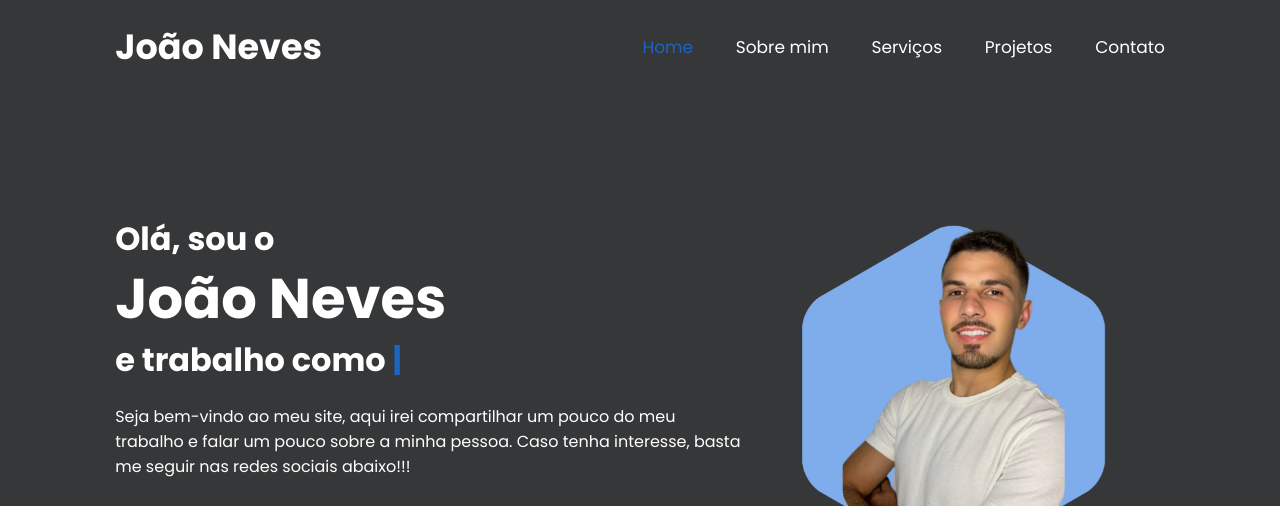
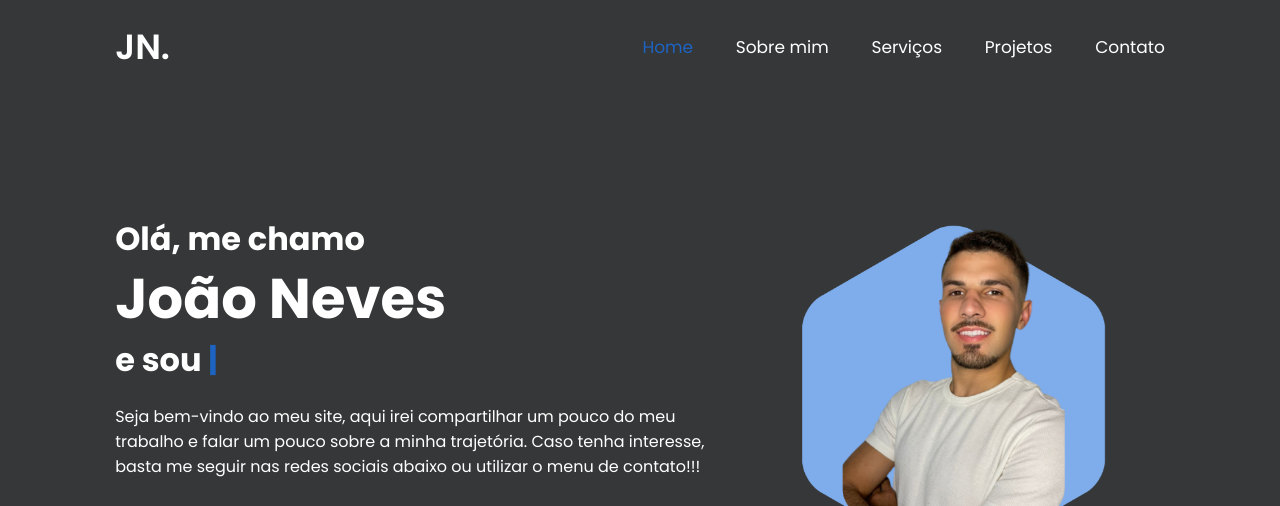
Before and after one commit to Joao13Neves/meu_portifolio, a website: page index.html in a window 1280 px wide. Shown: the top 506 px of the page. Drawn offline with nearby package versions, Linux system fonts and the light colour scheme.

Commit message:
feat: ajustando textos e a página Sobre mim

```diff
--- a/index.html
+++ b/index.html
@@ -19,8 +19,7 @@
     <!-- header design -->
     <header class="header">
 
-        <!-- <a href="#" class="logo">Portifolio</a> -->
-        <h1>João Neves</h1>
+        <a href="#home" class="logo">JN.</a>
 
         <i class='bx bx-menu' id="menu-icon"></i>
 
@@ -38,11 +37,11 @@
     <section class="home" id="home">
 
         <div class="home-content">
-            <h3>Olá, sou o</h3>
+            <h3>Olá, me chamo</h3>
             <h1>João Neves</h1>
-            <h3>e trabalho como <span class="multiple-text"></span></h3>
+            <h3>e sou <span class="multiple-text"></span></h3>
             <p>Seja bem-vindo ao meu site, aqui irei compartilhar um pouco do meu trabalho e falar um pouco sobre a
-                minha pessoa. Caso tenha interesse, basta me seguir nas redes sociais abaixo!!!</p>
+                minha trajetória. Caso tenha interesse, basta me seguir nas redes sociais abaixo ou utilizar o menu de contato!!!</p>
 
             <div class="social-media">
                 <a target="_blank" href="https://www.facebook.com/joaopaulo.batistadasneves?mibextid=LQQJ4d"><i
--- a/principal/script.js
+++ b/principal/script.js
@@ -54,7 +54,7 @@ ScrollReveal().reveal('.home-content p, .about-content', { origin: 'right' });
 
 /*================ typed js ================*/
 const typed = new Typed('.multiple-text', {
-    strings: ['Analista de Sistemas', 'Dev Frontend em Formação', 'Analista de Suporte de TI'],
+    strings: ['Analista de Sistemas', 'Dev Frontend em Formação', 'Analista de Suporte de TI', 'Esportista nas horas vagas ;)'],
     typeSpeed: 100,
     backSpeed: 100,
     backDelay: 1000,
--- a/principal/style.css
+++ b/principal/style.css
@@ -51,7 +51,7 @@ section {
   border-bottom: .1rem solid rgba(0, 0, 0, .2);
 }
 
-.header h1 {
+.header a {
   color: var(--text-color);
   font-size: 3.5rem;
 }
```
